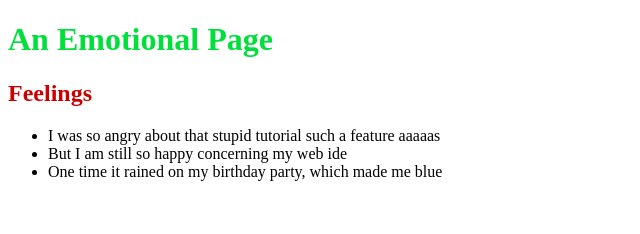
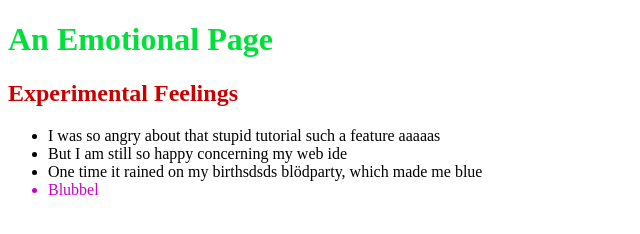
Before and after one commit to Silkinator/MyFirstGIT, a plain HTML site: page index.html in a window 1280 px wide. Shown: the whole page, without its empty margins (0-640 px from the left). Drawn offline with Linux system fonts and the light colour scheme.

Commit message:
Commit grate

```diff
--- a/index.html
+++ b/index.html
@@ -6,11 +6,12 @@
 </head>
 <body>
   <h1 style ="color: #01DF3A">An Emotional Page</h1>
-  <h2 style ="color: #C00">Feelings</h2>
+  <h2 style ="color: #C00">Experimental Feelings</h2>
   <ul>
     <li>I was so angry about that stupid tutorial such a feature  aaaaas</li>
     <li>But I am still so happy concerning my web ide</li>
-    <li>One time it rained on my birthday party, which made me blue</li>
+    <li>One time it rained on my birthsdsds blödparty, which made me blue</li>
+    <li style ="color: #C0C">Blubbel</li>
   </ul>
 </body>
 </html>
```
